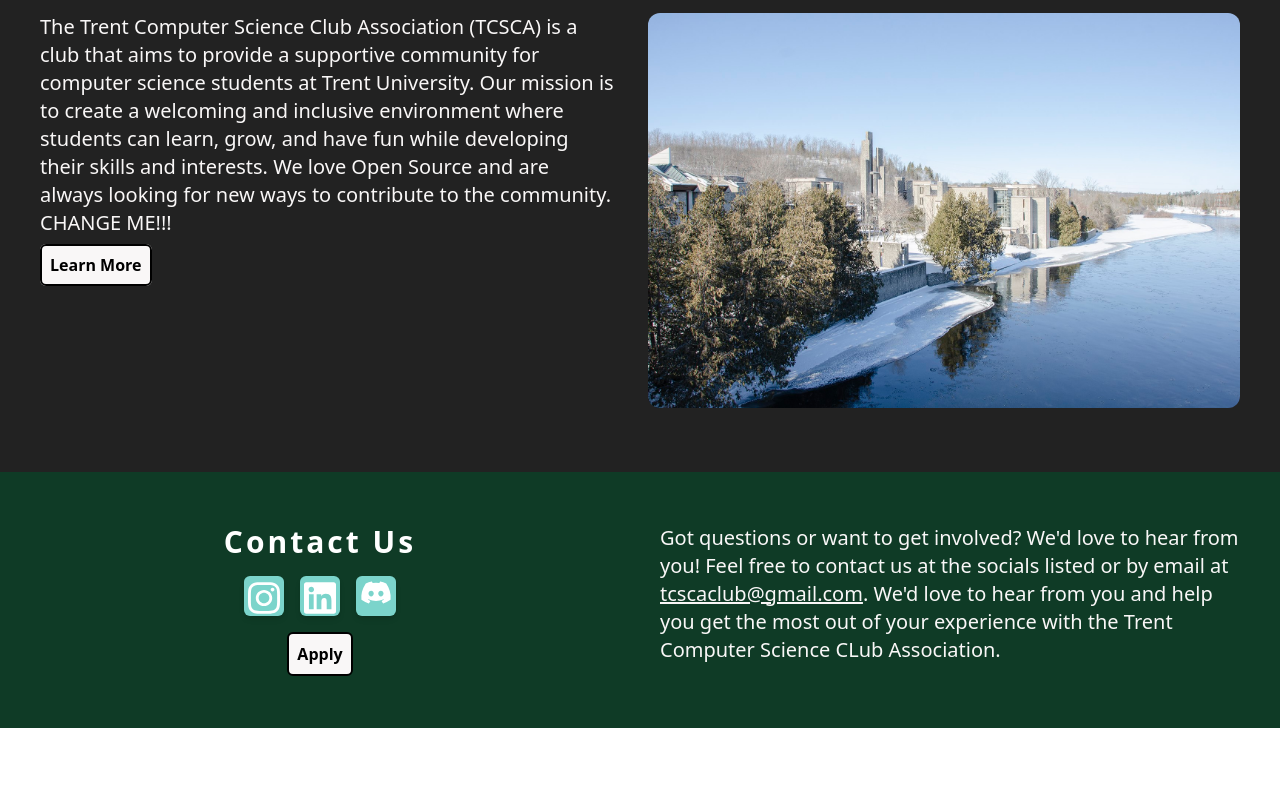
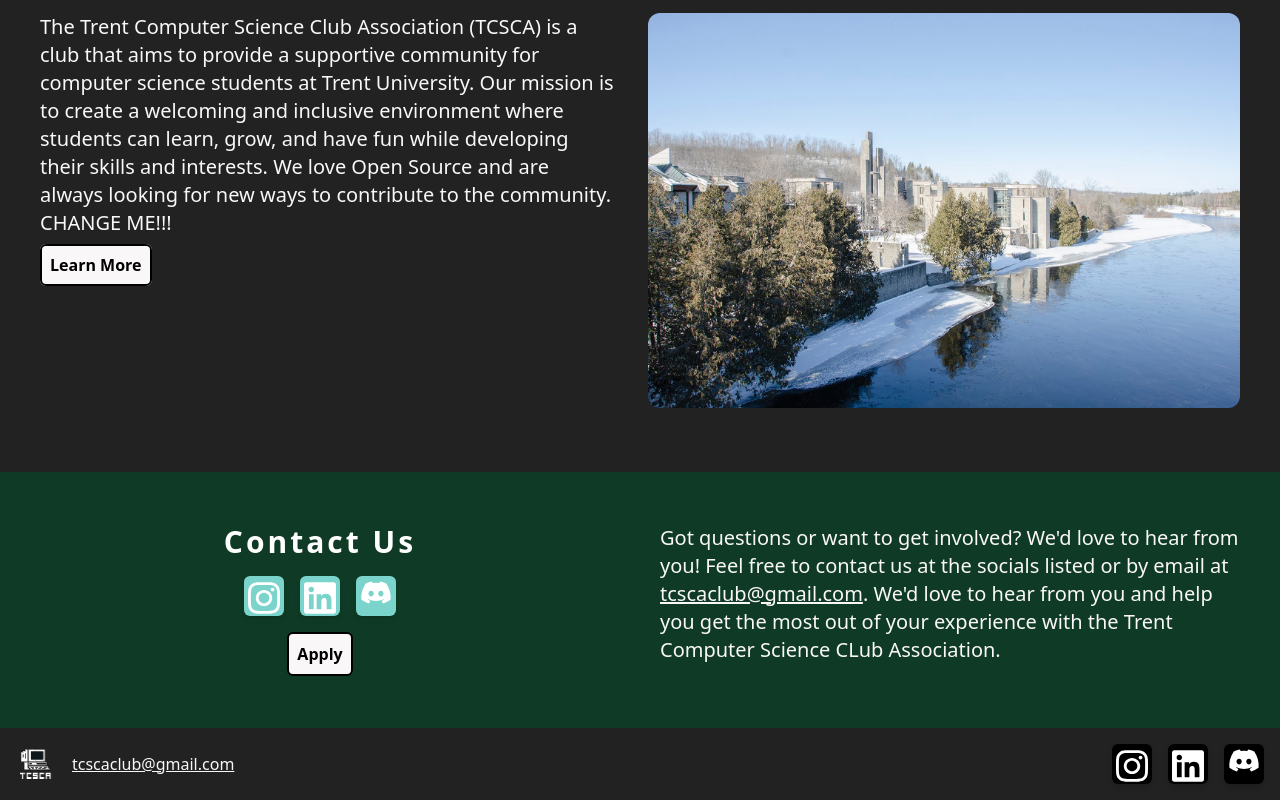
Before and after one commit to Trent-Computer-Science-Club-Association/ClubWebsite, a Next.js app: page / in a window 1280 px wide. Shown: the part 691-1491 px from the top of the page. Before the commit the page ends 1419 px from the top, so only its background shows below. Built offline with nearby package versions, Linux system fonts and the light colour scheme.

Commit message:
Feat(Footer): Added footer

```diff
--- a/components/Button.tsx
+++ b/components/Button.tsx
@@ -7,6 +7,7 @@
   NAVBAR_ACTIVE: [styles.navBtn, styles.active].join(' '),
   LIGHT: styles.lightBtn,
   SOCIAL: styles.socialBtn,
+  SOCIAL_DARK: styles.socialBtnDark,
 } as const;
 
 type ButtonType = (typeof ButtonType)[keyof typeof ButtonType];
--- /dev/null
+++ b/components/Footer.tsx
@@ -0,0 +1,36 @@
+import styles from '../styles/components/Footer.module.scss';
+import config from '../config.yaml';
+import Image from '../components/Image';
+import Button, { ButtonType } from '../components/Button';
+import Link from '../components/Link';
+
+export default function Footer() {
+  return (
+    <footer className={styles.Footer}>
+      {/* Left side */}
+      <div className={styles.left}>
+        <Image src='/logo.svg' alt='TCSCA Logo' width={100} height={100} />
+        <Link href={`mailto:${config.email}`} className={styles.link}>
+          {config.email}
+        </Link>
+      </div>
+      {/* Right side */}
+      <div className={styles.right}>
+        <div className={styles.socialMedia}>
+          {config.heroIcons.map((icon) => (
+            <Button key={icon.altText} type={ButtonType.SOCIAL_DARK}>
+              <Image
+                key={icon.altText}
+                src={icon.path}
+                alt={icon.altText}
+                width={100}
+                height={100}
+                className={styles.socialMedia}
+              />
+            </Button>
+          ))}
+        </div>
+      </div>
+    </footer>
+  );
+}
--- a/pages/index.tsx
+++ b/pages/index.tsx
@@ -10,6 +10,7 @@
 } from '../components/SectionHeader';
 import TextSection, { TextSectionStyle } from '../components/TextSection';
 import ContactUs from '../components/ContactUs';
+import Footer from '../components/Footer';
 
 export default function Home() {
   return (
@@ -54,6 +55,7 @@
             );
           })}
           <ContactUs />
+          <Footer />
         </main>
       </section>
     </>
--- a/styles/Button.module.scss
+++ b/styles/Button.module.scss
@@ -10,6 +10,11 @@
   @apply w-10 h-10;
   @apply p-1;
   @apply shadow-md;
+}
+
+.socialBtnDark {
+  @extend .socialBtn;
+  @apply bg-black;
 }
 
 .lightBtn {
--- /dev/null
+++ b/styles/components/Footer.module.scss
@@ -0,0 +1,37 @@
+.Footer {
+  @apply grid grid-cols-2 gap-4 p-4;
+  @apply mt-8;
+  @apply bg-color-4;
+}
+
+.left {
+  @apply flex gap-4 items-center;
+
+  a {
+    @apply text-color-2;
+    @apply underline;
+
+    &:hover {
+      @apply text-hover-1;
+    }
+  }
+
+  img {
+    @apply w-10 h-auto;
+  }
+}
+
+.right {
+  @apply col-span-1 grid;
+  @apply gap-4;
+
+  h1 {
+    @apply text-5xl font-bold text-center;
+    @apply text-color-2;
+  }
+
+  .socialMedia {
+    @apply flex gap-4;
+    @apply justify-end;
+  }
+}
```
